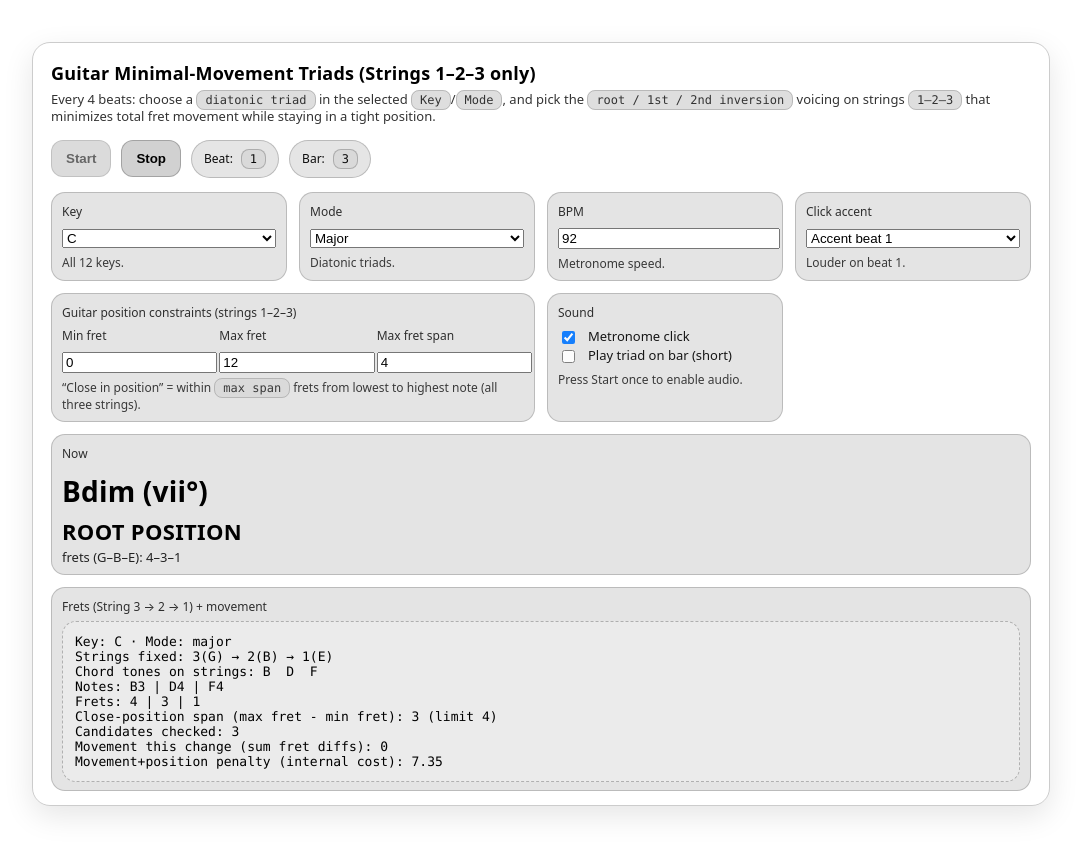
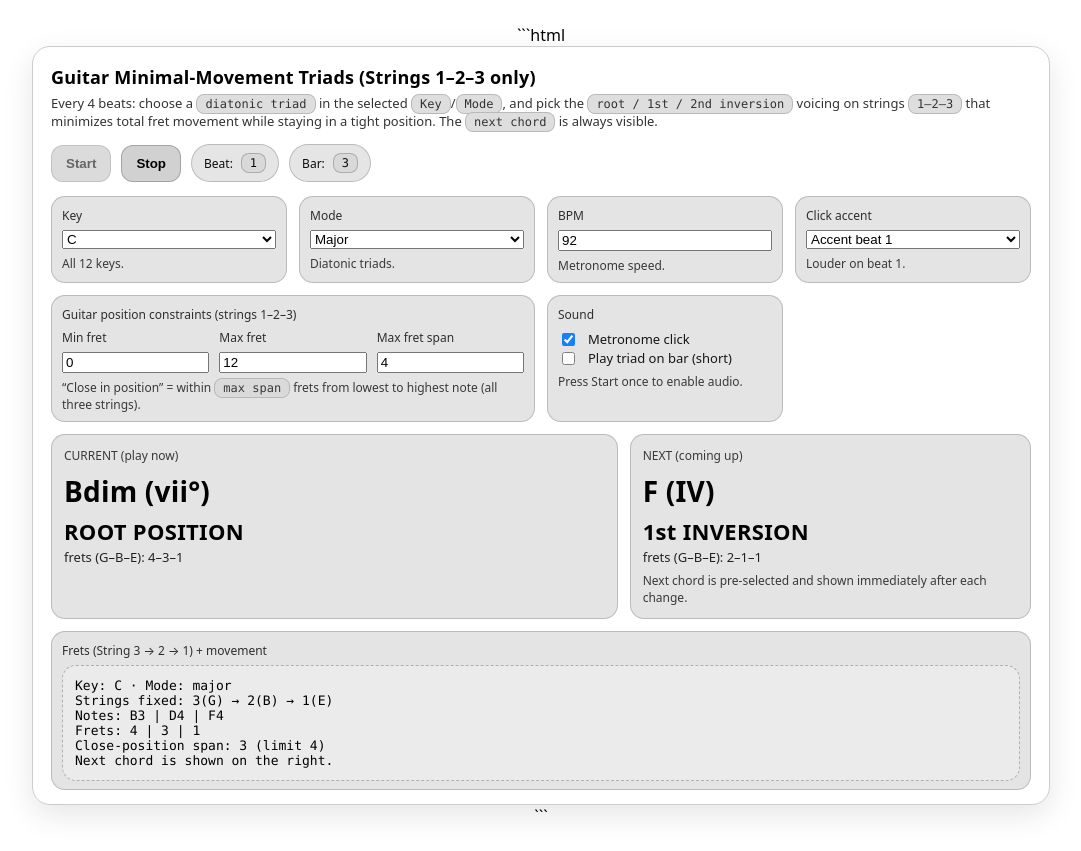
Before and after one commit to AmatiDoge/TriadsMetronome, a plain HTML site: page index.html in a window 1280 px wide. Both pictures are taken after a click on the button "Start". Shown: the whole page, without its empty margins (99-1180 px from the left). Drawn offline with Linux system fonts and the light colour scheme.

Commit message:
Update index.html

````diff
--- a/index.html
+++ b/index.html
@@ -1,3 +1,4 @@
+```html
 <!doctype html>
 <html lang="en">
 <head>
@@ -29,6 +30,23 @@
     }
     .field.wide{ grid-column: span 6; }
     .field.tall{ grid-column: span 12; }
+    .split{
+      grid-column: span 12;
+      display:grid;
+      gap:12px;
+      grid-template-columns: repeat(12, minmax(0,1fr));
+    }
+    .panel{
+      border:1px solid color-mix(in oklab, CanvasText 18%, transparent);
+      border-radius:14px; padding:12px;
+      background: color-mix(in oklab, Canvas 92%, CanvasText 8%);
+    }
+    .panel.current{ grid-column: span 7; }
+    .panel.next{ grid-column: span 5; }
+    @media (max-width: 900px){
+      .panel.current, .panel.next{ grid-column: span 12; }
+    }
+
     label{ display:block; font-size:12px; opacity:.8; margin-bottom:6px; }
     select,input[type="number"]{ width:100%; }
     .row{ display:flex; gap:10px; align-items:center; }
@@ -47,7 +65,7 @@
       border-radius:999px; padding:8px 12px; font-size:12px; opacity:.95;
       background: color-mix(in oklab, Canvas 92%, CanvasText 8%);
     }
-    .big{ font-size:28px; font-weight:800; margin:10px 0 2px; letter-spacing:.2px; }
+    .big{ font-size:28px; font-weight:800; margin:2px 0 2px; letter-spacing:.2px; }
     .inversion{
       font-size:22px;
       font-weight:800;
@@ -55,6 +73,7 @@
       letter-spacing: 0.3px;
     }
     .small{ font-size:13px; opacity:.85; margin:0; line-height:1.4;}
+    .muted{ font-size:12px; opacity:.75; margin:0 0 8px; }
     .kbd{
       font-family: ui-monospace, SFMono-Regular, Menlo, Monaco, Consolas, "Liberation Mono", monospace;
       padding:2px 8px; border-radius:8px;
@@ -90,6 +109,7 @@
           Every 4 beats: choose a <span class="kbd">diatonic triad</span> in the selected <span class="kbd">Key</span>/<span class="kbd">Mode</span>,
           and pick the <span class="kbd">root / 1st / 2nd inversion</span> voicing on strings <span class="kbd">1–2–3</span>
           that minimizes total fret movement while staying in a tight position.
+          The <span class="kbd">next chord</span> is always visible.
         </p>
       </div>
       <div class="btns">
@@ -159,11 +179,22 @@
         <div class="hint">Press Start once to enable audio.</div>
       </div>
 
-      <div class="field tall">
-        <label>Now</label>
+      <!-- CURRENT + NEXT panels -->
+      <div class="split">
+        <div class="panel current">
+          <div class="muted">CURRENT (play now)</div>
           <div class="big" id="chordTitle">Ready</div>
           <div class="inversion" id="inversionText">–</div>
           <p class="small" id="chordSubtitle">Press Start (or Space).</p>
+        </div>
+
+        <div class="panel next">
+          <div class="muted">NEXT (coming up)</div>
+          <div class="big" id="nextChordTitle">–</div>
+          <div class="inversion" id="nextInversionText">–</div>
+          <p class="small" id="nextChordSubtitle">–</p>
+          <div class="hint">Next chord is pre-selected and shown immediately after each change.</div>
+        </div>
       </div>
 
       <div class="field tall">
@@ -197,7 +228,7 @@
 
   function triadFromScale(scaleSemis, degreeIndex){
     const deg = (i) => scaleSemis[(degreeIndex + i) % 7];
-    return [deg(0), deg(2), deg(4)]; // root, third, fifth (relative to tonic)
+    return [deg(0), deg(2), deg(4)];
   }
 
   function chordQuality(rootPc, thirdPc, fifthPc){
@@ -215,7 +246,7 @@
     const third = pc(tonicPc + triadRel[1]);
     const fifth = pc(tonicPc + triadRel[2]);
     const qual = chordQuality(root, third, fifth);
-    const rootName = noteNameFromPc(root);
+    const rootName = NOTE_NAMES_SHARP[root];
     if (qual === "maj") return rootName;
     if (qual === "min") return rootName + "m";
     if (qual === "dim") return rootName + "dim";
@@ -234,18 +265,14 @@
     return open + fret;
   }
 
-  // Determine inversion by bass (string 3) pitch class.
-  // Return 0=root position, 1=1st inv, 2=2nd inv, or null if not a triad tone (shouldn't happen).
   function inversionFromBassPc(chordAbsPcs, bassPc){
-    const [r, t, f] = chordAbsPcs; // root, third, fifth pitch classes (absolute)
+    const [r, t, f] = chordAbsPcs;
     if (pc(bassPc) === pc(r)) return 0;
     if (pc(bassPc) === pc(t)) return 1;
     if (pc(bassPc) === pc(f)) return 2;
     return null;
   }
 
-  // Generate ALL playable close-position triads on strings 3-2-1 within a fret window,
-  // then label them by inversion (root/1st/2nd) according to the bass note (string 3).
   function generateTriadVoicingsOn123(chordAbsPcs, minFret, maxFret, maxSpan){
     const chordSet = new Set(chordAbsPcs.map(pc));
     const results = [];
@@ -262,35 +289,26 @@
           const m1 = midiForStringFret(1, f1);
           if (!chordSet.has(pc(m1))) continue;
 
-          // Require all three chord tones present (no doubling)
           const pcsUsed = [pc(m3), pc(m2), pc(m1)];
           const uniq = new Set(pcsUsed);
-          if (uniq.size !== 3) continue;
+          if (uniq.size !== 3) continue; // no doubling
 
-          // Close in position: fret span constraint
           const lo = Math.min(f3,f2,f1);
           const hi = Math.max(f3,f2,f1);
-          if ((hi - lo) > maxSpan) continue;
+          if ((hi - lo) > maxSpan) continue; // close position
 
-          // Enforce ascending pitch by string: 3 is lowest pitch, then 2, then 1
-          if (!(m3 < m2 && m2 < m1)) continue;
+          if (!(m3 < m2 && m2 < m1)) continue; // ascending pitch by string
 
           const inv = inversionFromBassPc(chordAbsPcs, pc(m3));
           if (inv == null) continue;
 
-          results.push({
-            frets: [f3,f2,f1],
-            midis: [m3,m2,m1],
-            inv
-          });
+          results.push({ frets:[f3,f2,f1], midis:[m3,m2,m1], inv });
         }
       }
     }
-
     return results;
   }
 
-  // Cost: sum of fret movement per string + small penalty for "shifting position"
   function voicingCost(prevFrets, nextFrets){
     if (!prevFrets) return 0;
     const move =
@@ -306,7 +324,7 @@
 
   function pickBestVoicing(chordAbsPcs, prevFrets, minFret, maxFret, maxSpan){
     const all = generateTriadVoicingsOn123(chordAbsPcs, minFret, maxFret, maxSpan);
-    if (all.length === 0) return { best:null, tried: 0, cost: Infinity };
+    if (all.length === 0) return { best:null, tried:0, cost:Infinity };
 
     let best = all[0];
     let bestC = voicingCost(prevFrets, best.frets);
@@ -317,15 +335,15 @@
         bestC = c;
       }
     }
-    return { best, tried: all.length, cost: bestC };
+    return { best, tried:all.length, cost:bestC };
   }
 
   // ---------- Chord choice (diatonic) ----------
   function chooseNextDegree(prevDeg){
     const w = [1,1,1,1,1,1,1];
     if (prevDeg != null){
-      w[prevDeg] = 0.35;           // discourage repeats
-      w[(prevDeg+1)%7] += 0.25;    // stepwise
+      w[prevDeg] = 0.35;
+      w[(prevDeg+1)%7] += 0.25;
       w[(prevDeg+6)%7] += 0.25;
     }
     const sum = w.reduce((a,b)=>a+b,0);
@@ -392,9 +410,15 @@
   const stopBtn = document.getElementById("stopBtn");
   const beatReadout = document.getElementById("beatReadout");
   const barReadout = document.getElementById("barReadout");
+
   const chordTitle = document.getElementById("chordTitle");
   const inversionText = document.getElementById("inversionText");
   const chordSubtitle = document.getElementById("chordSubtitle");
+
+  const nextChordTitle = document.getElementById("nextChordTitle");
+  const nextInversionText = document.getElementById("nextInversionText");
+  const nextChordSubtitle = document.getElementById("nextChordSubtitle");
+
   const debugEl = document.getElementById("debug");
   const clickOn = document.getElementById("clickOn");
   const chordOn = document.getElementById("chordOn");
@@ -438,8 +462,8 @@
   let isRunning = false;
   let nextNoteTime = 0.0;
   let timerID = null;
-  const lookahead = 25.0;         // ms
-  const scheduleAheadTime = 0.10; // s
+  const lookahead = 25.0;
+  const scheduleAheadTime = 0.10;
 
   let beatInBar = 0; // 0..3
   let barCount = 0;
@@ -449,8 +473,13 @@
   let mode = "major";
   let triads = diatonicTriads(mode);
 
-  let prevDegree = null;
-  let prevFrets = null;
+  // CURRENT state (what you're playing now)
+  let currentDegree = null;
+  let currentVoicing = null; // {frets, midis, inv}
+
+  // NEXT state (always visible)
+  let nextDegree = null;
+  let nextVoicing = null;    // best voicing chosen based on currentVoicing
 
   function setKeyModeFromUI(){
     tonicPc = Number(keySel.value);
@@ -465,65 +494,78 @@
     return "—";
   }
 
-  function describe(deg, best, tried, cost){
+  function formatChordPanel(deg, voicing, titleEl, invEl, subEl){
+    if (deg == null){
+      titleEl.textContent = "–";
+      invEl.textContent = "–";
+      subEl.textContent = "–";
+      return;
+    }
     const roman = (mode === "major") ? ROMAN_MAJOR[deg] : ROMAN_NMIN[deg];
     const name = chordName(tonicPc, triads[deg]);
 
-    if (!best){
-      chordTitle.textContent = `${name} (${roman})`;
-      inversionText.textContent = "—";
-      chordSubtitle.textContent = `No playable close-position triad found in your fret window.`;
-      debugEl.textContent =
-`Strings: 3–2–1 only
-Try widening Max fret, increasing Max span, or moving the window up/down.
-Tried ${tried} candidates.`;
+    if (!voicing){
+      titleEl.textContent = `${name} (${roman})`;
+      invEl.textContent = "—";
+      subEl.textContent = "No playable voicing in window.";
       return;
     }
 
-    const [f3,f2,f1] = best.frets;
-    const [m3,m2,m1] = best.midis;
+    const [f3,f2,f1] = voicing.frets;
+    titleEl.textContent = `${name} (${roman})`;
+    invEl.textContent = inversionLabel(voicing.inv);
+    subEl.textContent = `frets (G–B–E): ${f3}–${f2}–${f1}`;
+  }
 
-    const move = prevFrets
-      ? (Math.abs(f3-prevFrets[0]) + Math.abs(f2-prevFrets[1]) + Math.abs(f1-prevFrets[2]))
-      : 0;
+  function computeNextFromCurrent(){
+    const { minF, maxF, span } = clampConstraints();
+    const prevFrets = currentVoicing ? currentVoicing.frets : null;
 
-    chordTitle.textContent = `${name}  (${roman})`;
-    inversionText.textContent = inversionLabel(best.inv);
-    chordSubtitle.textContent = `frets (G–B–E): ${f3}–${f2}–${f1}`;
+    const deg = chooseNextDegree(currentDegree);
+    const chordAbsPcs = triads[deg].map(x => pc(tonicPc + x));
+    const { best } = pickBestVoicing(chordAbsPcs, prevFrets, minF, maxF, span);
 
+    nextDegree = deg;
+    nextVoicing = best;
+    formatChordPanel(nextDegree, nextVoicing, nextChordTitle, nextInversionText, nextChordSubtitle);
+  }
+
+  function applyNextAsCurrent(){
+    currentDegree = nextDegree;
+    currentVoicing = nextVoicing;
+
+    formatChordPanel(currentDegree, currentVoicing, chordTitle, inversionText, chordSubtitle);
+
+    // Debug info
+    if (!currentVoicing){
+      debugEl.textContent = "No playable voicing found. Adjust fret window/span.";
+    } else {
+      const [f3,f2,f1] = currentVoicing.frets;
+      const [m3,m2,m1] = currentVoicing.midis;
+
+      const move = (currentVoicing && nextVoicing && currentVoicing !== nextVoicing) ? 0 : 0; // placeholder; we show real move below
+      const spanNow = Math.max(f1,f2,f3) - Math.min(f1,f2,f3);
       const { span } = clampConstraints();
 
       debugEl.textContent =
 `Key: ${NOTE_NAMES_SHARP[tonicPc]} · Mode: ${mode.replace("_"," ")}
 Strings fixed: 3(G) → 2(B) → 1(E)
-Chord tones on strings: ${noteNameFromPc(m3)}  ${noteNameFromPc(m2)}  ${noteNameFromPc(m1)}
 Notes: ${midiToName(m3)} | ${midiToName(m2)} | ${midiToName(m1)}
 Frets: ${f3} | ${f2} | ${f1}
-Close-position span (max fret - min fret): ${Math.max(f1,f2,f3) - Math.min(f1,f2,f3)} (limit ${span})
-Candidates checked: ${tried}
-Movement this change (sum fret diffs): ${move}
-Movement+position penalty (internal cost): ${Number.isFinite(cost) ? cost.toFixed(2) : "—"}`;
+Close-position span: ${spanNow} (limit ${span})
+Next chord is shown on the right.`;
     }
 
-  function chooseAndApplyNewChord(){
-    const { minF, maxF, span } = clampConstraints();
-    const deg = chooseNextDegree(prevDegree);
-
-    // chordAbsPcs ordered as [root, third, fifth] absolute pitch classes
-    const chordAbsPcs = triads[deg].map(x => pc(tonicPc + x));
-
-    const { best, tried, cost } = pickBestVoicing(chordAbsPcs, prevFrets, minF, maxF, span);
-
-    prevDegree = deg;
-    prevFrets = best ? best.frets : prevFrets;
-
-    describe(deg, best, tried, cost);
-
-    if (chordOn.checked && best && audioCtx){
-      playTriad(nextNoteTime, best.midis);
-    }
+    // Optional chord sound on downbeat
+    if (chordOn.checked && currentVoicing && audioCtx){
+      playTriad(nextNoteTime, currentVoicing.midis);
     }
 
+    // Immediately compute and display the next chord
+    computeNextFromCurrent();
+  }
+
+  // ---------- Beat scheduling ----------
   function nextBeat(){
     const bpm = Math.max(30, Math.min(260, Number(bpmEl.value) || 92));
     const secondsPerBeat = 60.0 / bpm;
@@ -535,9 +577,9 @@ Movement+position penalty (internal cost): ${Number.isFinite(cost) ? cost.toFixe
     beatReadout.textContent = String(beatInBar + 1);
     barReadout.textContent = String(barCount + 1);
 
-    // Every 4 beats: pick new chord on the downbeat (beat 1)
+    // On downbeat (beat 1): promote NEXT -> CURRENT, then generate a new NEXT
     if (beatInBar === 0){
-      chooseAndApplyNewChord();
+      applyNextAsCurrent();
     }
   }
 
@@ -555,6 +597,7 @@ Movement+position penalty (internal cost): ${Number.isFinite(cost) ? cost.toFixe
     }
   }
 
+  // ---------- Start/Stop ----------
   function start(){
     if (isRunning) return;
     setKeyModeFromUI();
@@ -566,17 +609,25 @@ Movement+position penalty (internal cost): ${Number.isFinite(cost) ? cost.toFixe
     startBtn.disabled = true;
     stopBtn.disabled = false;
 
-    beatInBar = 3; // so first nextBeat -> 0 (beat 1)
+    beatInBar = 3; // so first nextBeat -> 0 (downbeat)
     barCount = 0;
-    prevDegree = null;
-    prevFrets = null;
+
+    currentDegree = null;
+    currentVoicing = null;
+
+    // Precompute NEXT immediately so it is always visible from the start
+    nextDegree = null;
+    nextVoicing = null;
+    formatChordPanel(null, null, chordTitle, inversionText, chordSubtitle);
+    formatChordPanel(null, null, nextChordTitle, nextInversionText, nextChordSubtitle);
 
     nextNoteTime = audioCtx.currentTime + 0.05;
 
-    chordTitle.textContent = "Running…";
-    inversionText.textContent = "—";
-    chordSubtitle.textContent = "Strings 1–2–3 only.";
-    debugEl.textContent = "—";
+    // Set an initial "next" using no previous frets (free choice in window),
+    // then on the first downbeat it becomes current.
+    computeNextFromCurrent();
+
+    debugEl.textContent = "Running… next chord is visible on the right.";
 
     timerID = setInterval(scheduler, lookahead);
   }
@@ -591,9 +642,14 @@ Movement+position penalty (internal cost): ${Number.isFinite(cost) ? cost.toFixe
 
     beatReadout.textContent = "–";
     barReadout.textContent = "–";
+
     chordTitle.textContent = "Stopped";
     inversionText.textContent = "—";
     chordSubtitle.textContent = "Press Start (or Space).";
+
+    nextChordTitle.textContent = "—";
+    nextInversionText.textContent = "—";
+    nextChordSubtitle.textContent = "—";
   }
 
   startBtn.addEventListener("click", start);
@@ -602,7 +658,13 @@ Movement+position penalty (internal cost): ${Number.isFinite(cost) ? cost.toFixe
   keySel.addEventListener("change", () => { if (!isRunning) setKeyModeFromUI(); });
   modeSel.addEventListener("change", () => { if (!isRunning) setKeyModeFromUI(); });
 
-  [minFretEl, maxFretEl, maxSpanEl].forEach(el => el.addEventListener("change", clampConstraints));
+  [minFretEl, maxFretEl, maxSpanEl].forEach(el => el.addEventListener("change", () => {
+    clampConstraints();
+    if (isRunning){
+      // re-evaluate NEXT immediately with new constraints
+      computeNextFromCurrent();
+    }
+  }));
 
   window.addEventListener("keydown", (e) => {
     if (e.code === "Space"){
@@ -610,8 +672,8 @@ Movement+position penalty (internal cost): ${Number.isFinite(cost) ? cost.toFixe
       isRunning ? stop() : start();
     }
   });
-
 })();
 </script>
 </body>
 </html>
+```
````
Lines whose indentation alone changed are shown as unchanged.
